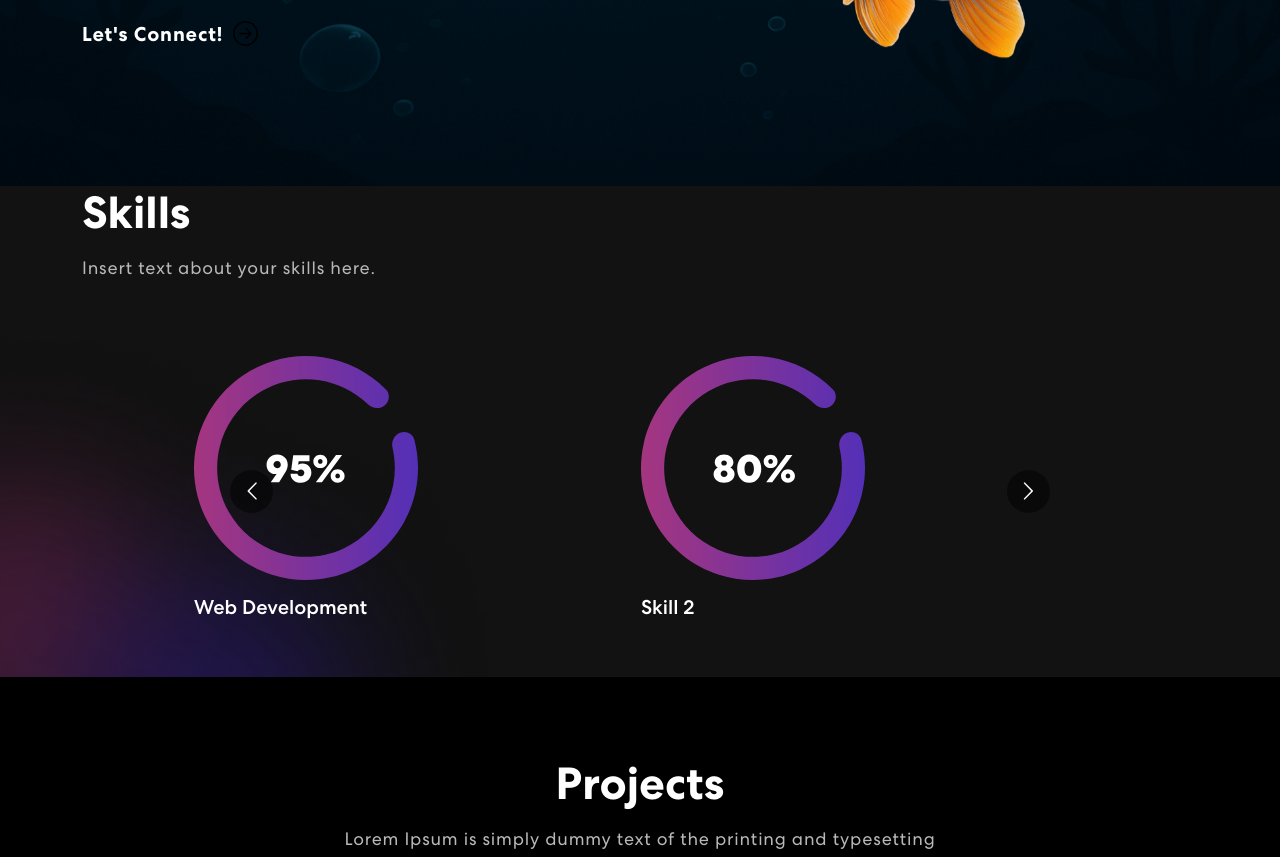
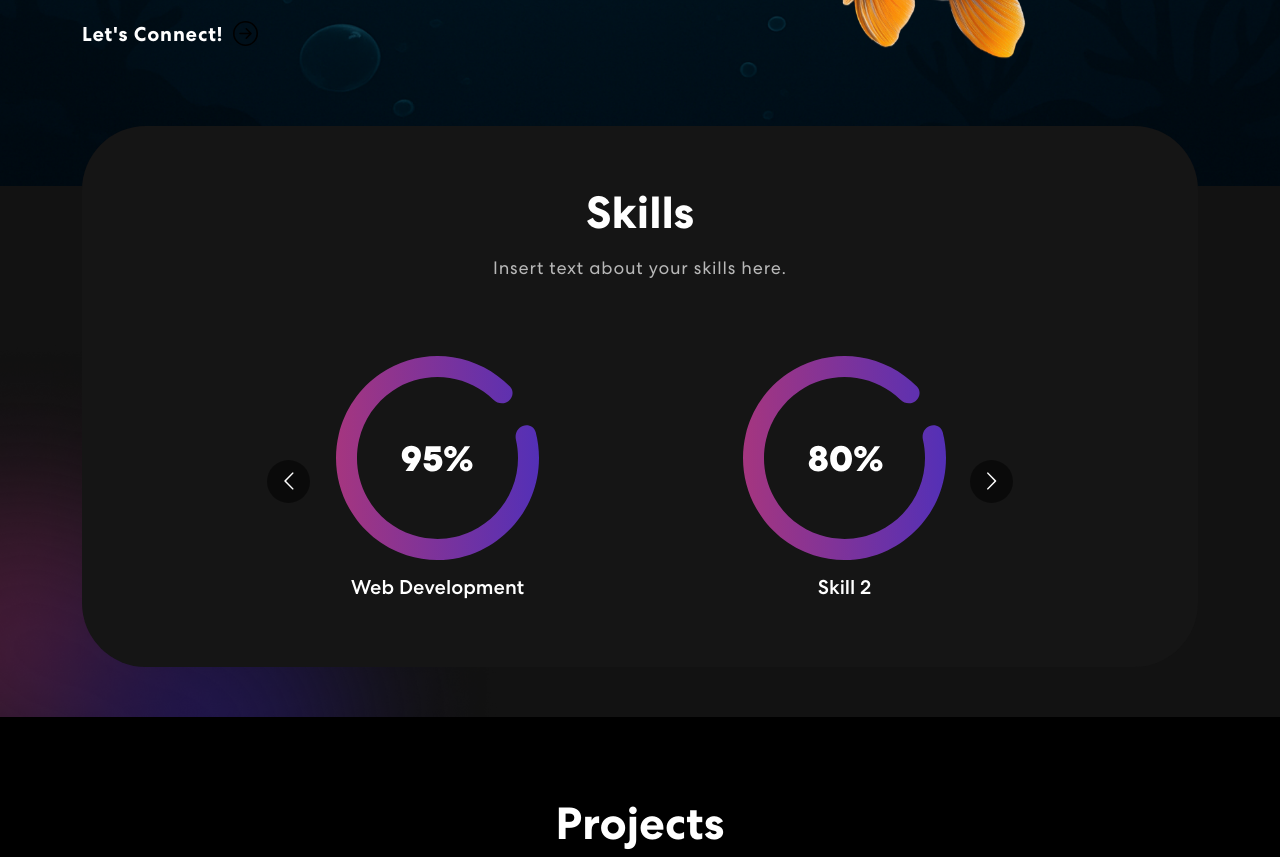
Before and after one commit to eashaan-sharma/portfolio, a React (Create React App) app: page / in a window 1280 px wide. Shown: the part 580-1437 px from the top of the page. Built offline with nearby package versions, Linux system fonts and the light colour scheme.

Commit message:
fixed div ref

```diff
--- a/src/components/Skills.js
+++ b/src/components/Skills.js
@@ -32,7 +32,7 @@
         <Container>
             <Row>
                 <Col>
-                    <div className="skill-box">
+                    <div className="skill-bx">
                         <h2>
                             Skills
                         </h2>
```
